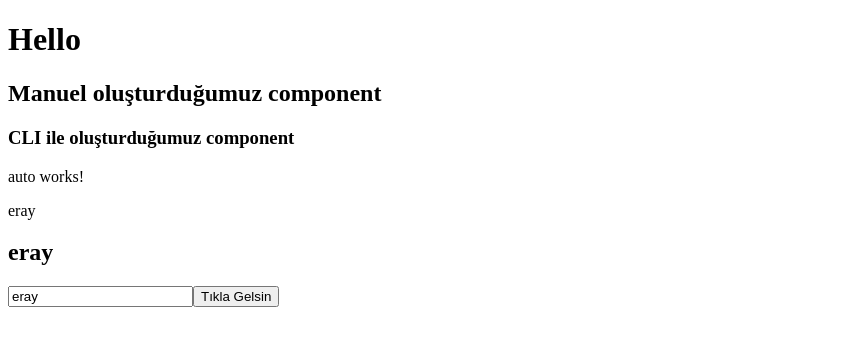
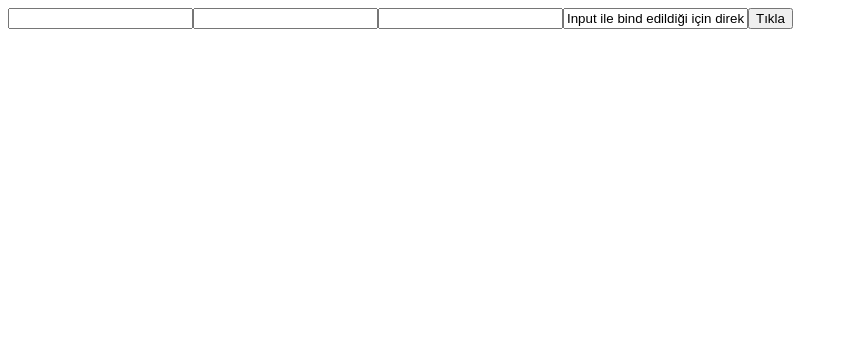
Before and after one commit to EryBkr/Angular, an Angular app: page / in a window 1280 px wide. Shown: the top 346 px of the page, without its empty margins (0-848 px from the left). Built offline with nearby package versions, Linux system fonts and the light colour scheme.

Commit message:
Value Handling

```diff
--- a/src/app/app.component.html
+++ b/src/app/app.component.html
@@ -1,15 +1,13 @@
-<h1>Hello</h1>
+<input id="name" (keyup)="getValue()" type="text">
 
-<!-- Manuel oluşturduğumuz component'i çağırdık -->
-<test-selector></test-selector>
+<!-- $event bizim elemente ait tüm özellikleri bünyesinde taşır  -->
+<input id="surname" (keyup)="getEvent($event)" type="text">
 
-<span>{{name}}</span>
+<!-- #nickname ile $event'te olduğu gibi elementin tüm özelliklerini yakalayabiliyoruz  -->
+<!-- Burada ki fark parametre olarak göndermemize gerek olmaması -->
+<input id="nickname" #nickname (keyup)="getNickName()" type="text">
 
-<!-- Property Binding -->
-<h2 [innerText]="name"></h2>
-
-<!--Example 2 -->
-<input type="text" [value]="name">
-
-<!-- Event Binding -->
-<button (click)="exampleMetot()">Tıkla Gelsin</button>
+<!-- Sadece form elementlerinde geçerlidir (içine değer alabilen) -->
+<!-- [] ile ts dosyasından veri alır, () ile de ts dosyasına veri gönderebilir -->
+<input [(ngModel)]="name" type="text">
+<button (click)="getNameNgModel()">Tıkla</button>
--- a/src/app/app.component.ts
+++ b/src/app/app.component.ts
@@ -1,22 +1,32 @@
-import { Component } from '@angular/core';
+import { Component, ElementRef, ViewChild } from '@angular/core';
 
 @Component({
   selector: 'app-root',
-  // template: '<h1>HTML olmadan da çalışırım</h1>',
   templateUrl: './app.component.html',
   styleUrls: ['./app.component.scss'],
-  //styles:["body{background-color:red;}"] şeklinde de inline çalışabiliriz ama ne gerek var ;)
 })
 export class AppComponent {
-  title = 'my-app';
+  getValue() {
+    //JS ile html elementini handle ediyorum
+    let element: any = document.getElementById('name');
+    //element içerisinde ki value değerini handle ediyorum
+    console.log(element.value);
+  }
 
-  //Bu şekilde çoklu değer verebiliyoruz
-  name: string | number = 'eray';
+  //event parametresi içerisinde belirlediğimiz element'e ait tüm özellikleri aldık
+  getEvent(event: any) {
+    console.log(event.target.value);
+  }
 
-  //Bu şekilde çoklu değer verebiliyoruz ve undefined olarak tanımladığımız için ilk değer ataması yapmadığımız halde sorun olmadı
-  test: string | undefined;
+  //#nickname in ait olduğu elemente direkt bu şekilde bind işlemi kurabiliyoruz
+  @ViewChild('nickname') nickName: ElementRef<HTMLInputElement>;
+  getNickName() {
+    console.log(this.nickName.nativeElement.value);
+  }
 
-  exampleMetot() {
-    alert('Work');
+  name:string="Input ile bind edildiği için direkt içerisine yazacak";
+  getNameNgModel(){
+    //ngModel aracılığıyla değeri alabiliyoruz
+    alert(this.name);
   }
 }
--- a/src/app/app.module.ts
+++ b/src/app/app.module.ts
@@ -3,18 +3,16 @@ import { BrowserModule } from '@angular/platform-browser';
 
 import { AppRoutingModule } from './app-routing.module';
 import { AppComponent } from './app.component';
-import { TestComponent } from './test/test.component';
-import { AutoComponent } from './auto/auto.component';
+import { FormsModule } from '@angular/forms';
 
 @NgModule({
   declarations: [
-    AppComponent,
-    TestComponent,//Manuel olarak component oluşturduğumuz zaman declarations işlemini de unutmamamız gerekir,yoksa component'i herhangi bir yerde kullanamayız
-    AutoComponent //CLI ile eklediğimiz zaman zaten otomatik olarak buraya eklenecektir
+    AppComponent
   ],
   imports: [
     BrowserModule,
-    AppRoutingModule
+    AppRoutingModule,
+    FormsModule //ngModule'i kullanabilmek için ekledik
   ],
   providers: [],
   bootstrap: [AppComponent]
--- a/src/app/auto/auto.component.html
+++ /dev/null
@@ -1 +0,0 @@
-<p>auto works!</p>
--- a/src/app/test/test.component.html
+++ /dev/null
@@ -1,4 +0,0 @@
-<h2>Manuel oluşturduğumuz component</h2>
-
-<h3>CLI ile oluşturduğumuz component</h3>
-<app-auto></app-auto>
```
Also changed, not shown: src/app/auto/auto.component.ts (deleted, +0 -10 lines), src/app/test/test.component.ts (deleted, +0 -11 lines), src/app/auto/auto.component.scss (deleted), src/app/test/test.component.scss (deleted), 1 other file (tests, documents, lock files or other folders).
